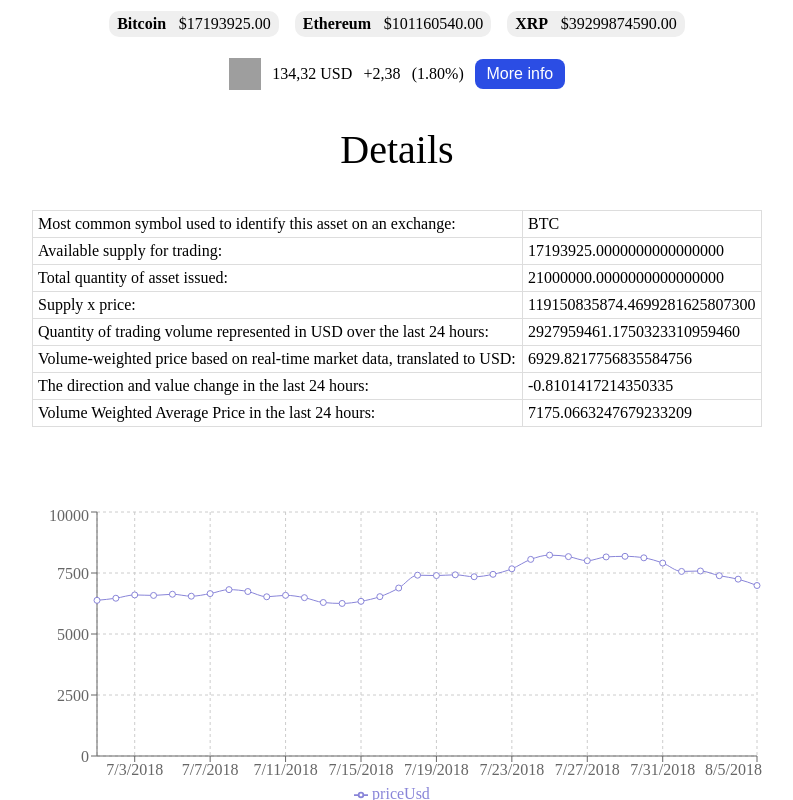
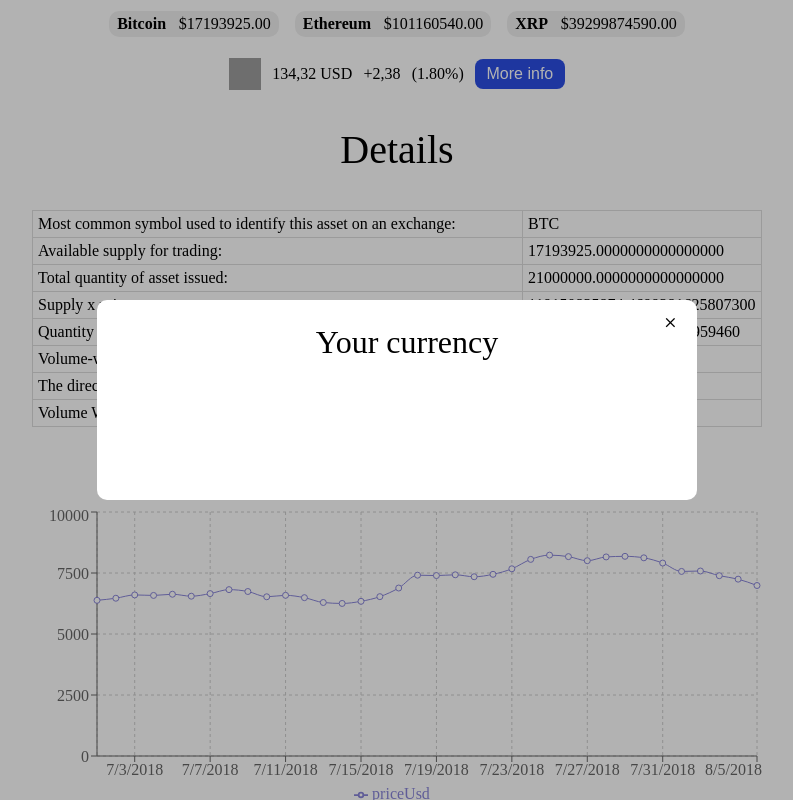
Before and after one commit to 1Alisa1/test-task, a React (Create React App) app: page /details/1 in a window 1280 px wide. Both pictures are taken after a click on the button "More info". Shown: the whole page, without its empty margins (243-1036 px from the left). Built offline with nearby package versions, Linux system fonts and the light colour scheme; grey boxes are pictures that could not be loaded.

Commit message:
add portfolio modal

```diff
--- a/src/components/layout/layout.tsx
+++ b/src/components/layout/layout.tsx
@@ -1,6 +1,9 @@
 import { Outlet } from "react-router-dom";
 import styles from "./layout.module.scss";
 import { Button } from "../button/button";
+import Modal from "../modal/modal";
+import { useState } from "react";
+import PorfolioModalContent from "../portfolioModalContent/portfolioModalContent";
 
 const Layout: React.FC = () => {
   const coins = [
@@ -9,7 +12,11 @@
     { name: "XRP", value: "39299874590.00" },
   ];
 
-  const handleClick = () => {};
+  const [portfolioModalActive, setPortfolioModalActive] = useState(false);
+
+  const handleClick = () => {
+    setPortfolioModalActive(true);
+  };
 
   return (
     <>
@@ -28,6 +35,9 @@
           <div className={styles.difference}>+2,38</div>
           <div className={styles.percent}>(1.80%)</div>
           <Button text="More info" handleClick={handleClick}/>
+          <Modal active={portfolioModalActive} setActive={() => setPortfolioModalActive(false)}>
+            <PorfolioModalContent setActive={() => setPortfolioModalActive(false)}/>
+          </Modal>
         </div>
       </header>
       <main>
--- /dev/null
+++ b/src/components/portfolioModalContent/portfolioModalContent.module.scss
@@ -0,0 +1,82 @@
+@use "/src/scss/abstracts/mixins" as *;
+
+.modalContent {
+  width: 800px;
+  height: fit-content;
+  min-height: 300px;
+  padding: 20px 20px 20px 40px;
+  border-radius: 10px;
+  background-color: white;
+  @include medium {
+    width: 600px;
+    min-height: 200px;
+  }
+  @include small {
+    width: 330px;
+    min-height: 150px;
+    padding: 20px;
+  }
+  .closeBtn {
+    position: relative;
+    top: -12px;
+    margin-left: auto;
+    width: fit-content;
+    height: fit-content;
+    font-size: 2rem;
+    rotate: 45deg;
+    cursor: pointer;
+    -webkit-tap-highlight-color: rgba(0, 0, 0, 0);
+    @include medium {
+      top: -10px;
+      font-size: 1.6rem;
+    }
+    @include small {
+      top: -6px;
+      font-size: 1.3rem;
+    }
+  }
+  .title {
+    font-size: 2.5rem;
+    text-align: center;
+    margin-bottom: 50px;
+    margin-top: -20px;
+    @include medium {
+      font-size: 2rem;
+      margin-bottom: 40px;
+    }
+    @include small {
+      font-size: 1.5rem;
+      margin-bottom: 30px;
+    }
+  }
+  .currencies {
+    .currency {
+      display: flex;
+      align-items: center;
+      gap: 3rem;
+      margin-bottom: 10px;
+      @include small {
+        gap: 2rem;
+      }
+      .name {
+        font-size: 2rem;
+        font-weight: 600;
+        @include medium {
+          font-size: 1.5rem;
+        }
+        @include small {
+          font-size: 1rem;
+        }
+      }
+      .amount {
+        font-size: 2rem;
+        @include medium {
+          font-size: 1.5rem;
+        }
+        @include small {
+          font-size: 1rem;
+        }
+      }
+    }
+  }
+}
--- /dev/null
+++ b/src/components/portfolioModalContent/portfolioModalContent.tsx
@@ -0,0 +1,36 @@
+import { useState } from "react";
+import { Button } from "../button/button";
+import styles from "./portfolioModalContent.module.scss";
+
+interface ModalContentProps {
+  setActive: (value: boolean) => void;
+}
+
+const PorfolioModalContent: React.FC<ModalContentProps> = ({ setActive }) => {
+
+  const [state, setState] = useState([]);
+
+  const handleClick = () => {
+
+  };
+
+  return (
+    <div className={styles.modalContent}>
+      <div className={styles.closeBtn} onClick={() => setActive(false)}>
+        +
+      </div>
+      <div className={styles.title}>Your currency</div>
+      <div className={styles.currencies}>
+        {state.map((item) => (
+          <div className={styles.currency}>
+            <div className={styles.name}>{}</div>
+            <div className={styles.amount}>Amount: {}</div>
+            <Button text="Delete" handleClick={() => handleClick()} />
+          </div>
+        ))}
+      </div>
+    </div>
+  );
+};
+
+export default PorfolioModalContent;
```
